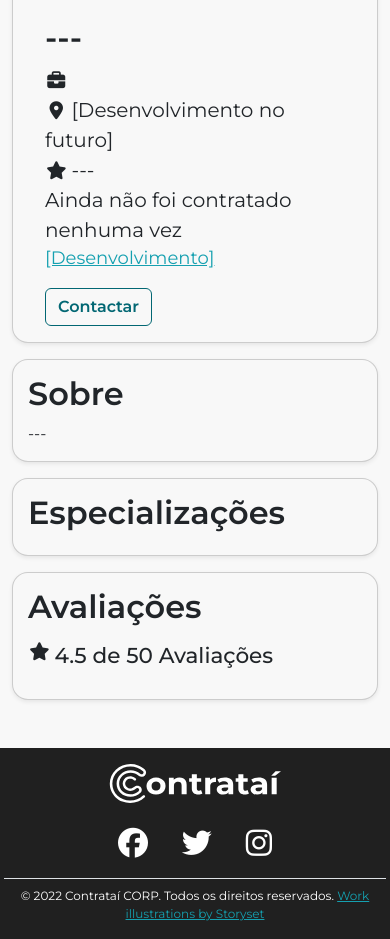
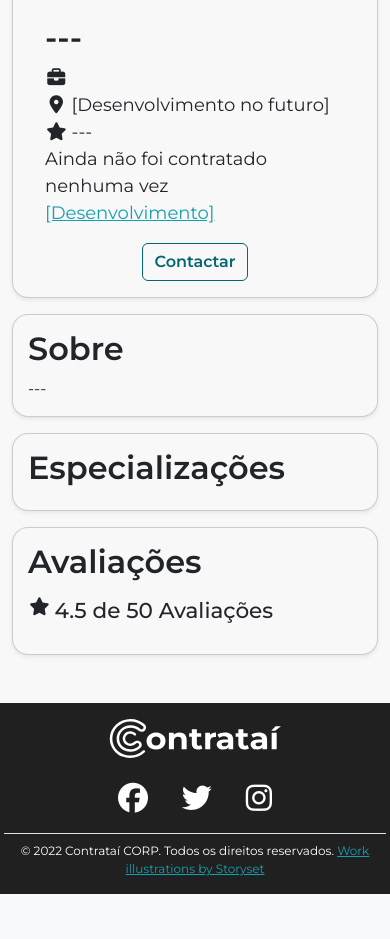
Before and after one commit to RhoBlop/Contratai, a PHP site: page /perfil-publico.php?id=1 in a window 390 px wide. Shown: the part 312-1251 px from the top of the page. After the commit the page ends 1206 px from the top, so only its background shows below. Run offline with PHP 8.4, Linux system fonts and the light colour scheme; the visitor is signed in with stand-in values (Sample User, id 1); data that the repository does not hold is empty; some libraries are stand-ins or nearby versions.

Commit message:
um pouco de responsividade pf

```diff
--- a/css/style.css
+++ b/css/style.css
@@ -788,6 +788,11 @@ hr {
 .nav-link {
     padding: 0.5rem 1rem;
     font-size: 16px;
+    transition: all .1s ease-in;
+}
+
+.nav-link:hover {
+    transform: scale(1.02);
 }
 
 #side-bar {
@@ -973,7 +978,7 @@ label {
 #profile .card .header-card {
     width: 100%;
     height: 150px;
-    background: var(--primary-green);
+    background: #5a6363;
 
 }
 
@@ -993,9 +998,24 @@ label {
 }
 
 @media screen and (max-width: 992px){
+    #profile{
+        display: flex;
+        flex-direction: column;
+        justify-content: center;
+    }
+
     #profile .profile-pic {
         display: flex;
         justify-content: center;
+    }
+
+    #profile .text {
+        display: flex;
+        flex-direction: column;
+    }
+
+    #profile a {
+        align-self: center;
     }
 
 }
@@ -1004,7 +1024,7 @@ label {
     margin: 0;
 }
 
-#infos i {
+#infos i, #infos p {
     font-size: 18px;
     margin-right: .25rem;
 }
--- a/perfil-publico.php
+++ b/perfil-publico.php
@@ -113,12 +113,12 @@
                                     <h4 class="mb-3">4.5 de 50 Avaliações</h4>
                                 </div>
 
-                                <div class="row row-cols-2 g-3">
+                                <div class="row row-cols-1 row-cols-md-2 g-3">
                                     <?php
                                         foreach ($avaliacoes as $aval):
                                     ?>
 
-                                        <div class="avaliacao col">
+                                        <div class="avaliacao col mb-3">
                                             <div class="avaliacao-header d-flex align-items-start gap-3 mb-3">
                                                 <div class="aval-pic">
                                                     <img src="<?php echoProfileImage($aval["imgusr"]); ?>" class="rounded-circle">
```
